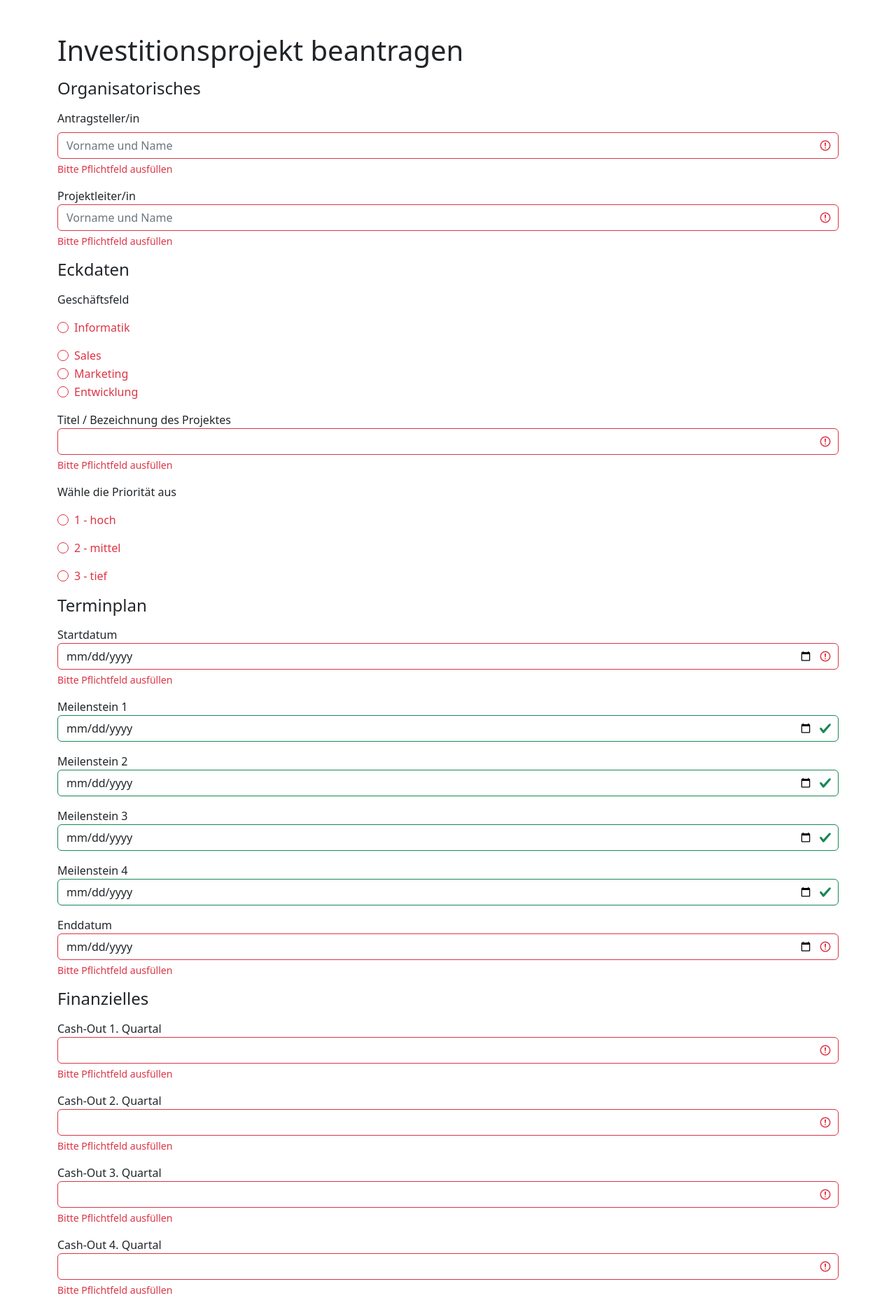
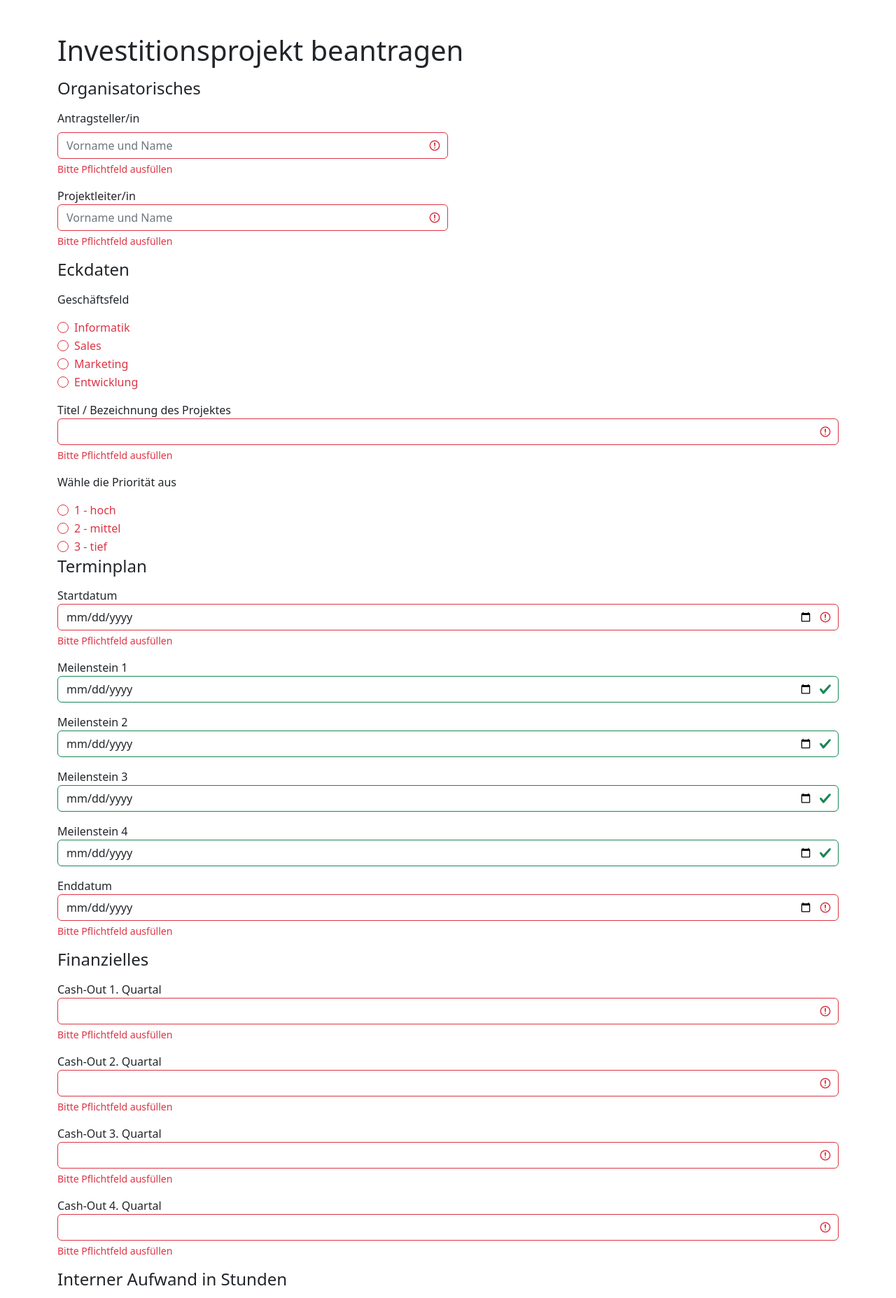
Before and after one commit to amilo-li/project, a Flask app: page /formular in a window 1280 px wide. Shown: the part 56-1911 px from the top of the page at 70% size. Run offline with Flask 2, Linux system fonts and the light colour scheme.

Commit message:
write comments

```diff
--- a/templates/formular.html
+++ b/templates/formular.html
@@ -12,12 +12,12 @@
 <div class="container mt-3">
     <h4>Organisatorisches</h4>
     <form class="was-validated" method="POST">
-        <div class="mb-3 mt-3">
+        <div class="mb-3 mt-3 col-6">
             <label for="antragsteller" class="form-label">Antragsteller/in</label>
             <input class="form-control" type="text" name="antragsteller" placeholder="Vorname und Name" id="antragsteller" required>
             <div class="invalid-feedback">Bitte Pflichtfeld ausfüllen</div>
         </div>
-        <div class="mb-3">
+        <div class="mb-3 col-6">
             <label for="projektleiter">Projektleiter/in</label>
             <input class="form-control" type="text" name="projektleiter" placeholder="Vorname und Name" id="projektleiter" required>
             <div class="invalid-feedback">Bitte Pflichtfeld ausfüllen</div>
@@ -27,7 +27,7 @@
             <p>Geschäftsfeld</p>
             <div class="form-group">
                 <!-- Informatik -->
-                <div class="form-check mb-3">
+                <div class="form-check">
                     <input type="radio" class="form-check-input" id="businessunit1" name="businessunit" value="Informatik" required>
                     <label class="form-check-label" for="businessunit1">Informatik</label>
                 </div>
@@ -57,17 +57,17 @@
         <p>Wähle die Priorität aus</p>
         <div class="form-group">
             <!-- Prio 1 -->
-            <div class="form-check mb-3">
+            <div class="form-check">
                 <input class="form-check-input" type="radio" name="prio" id="prio1" value="1 - hoch" required>
                 <label class="form-check-label" for="prio1"> 1 - hoch </label>
             </div>
             <!-- Prio 2 -->
-            <div class="form-check mb-3">
+            <div class="form-check">
                 <input class="form-check-input" type="radio" name="prio" id="prio2" value="2 - mittel" required>
                 <label class="form-check-label" for="prio2"> 2 - mittel </label>
             </div>
             <!-- Prio 3 -->
-            <div class="form-check mb-3">
+            <div class="form-check">
                 <input class="form-check-input" type="radio" name="prio" id="prio3" value="3 - tief" required>
                 <label class="form-check-label" for="prio3"> 3 - tief </label>
             </div>
```
